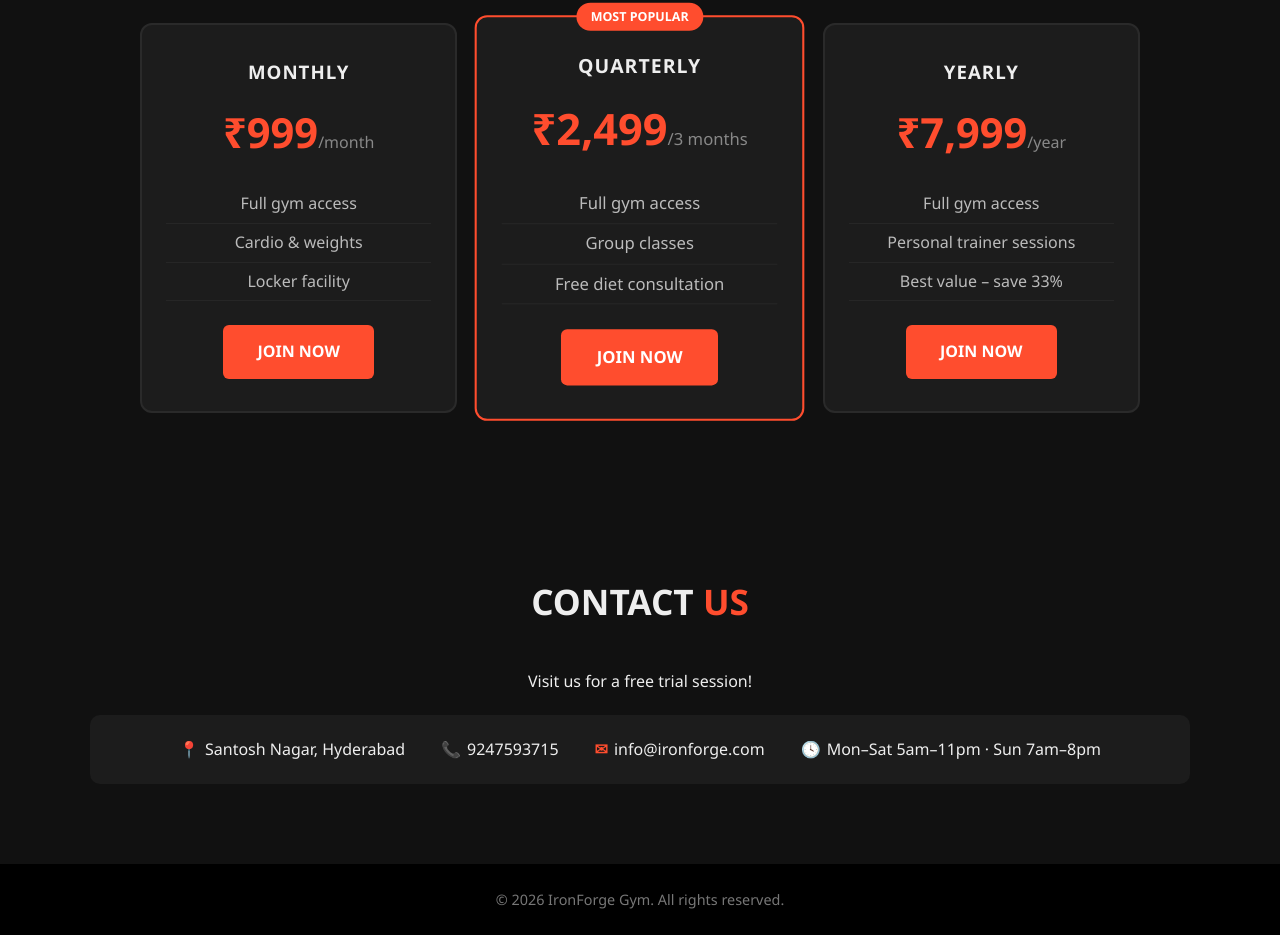
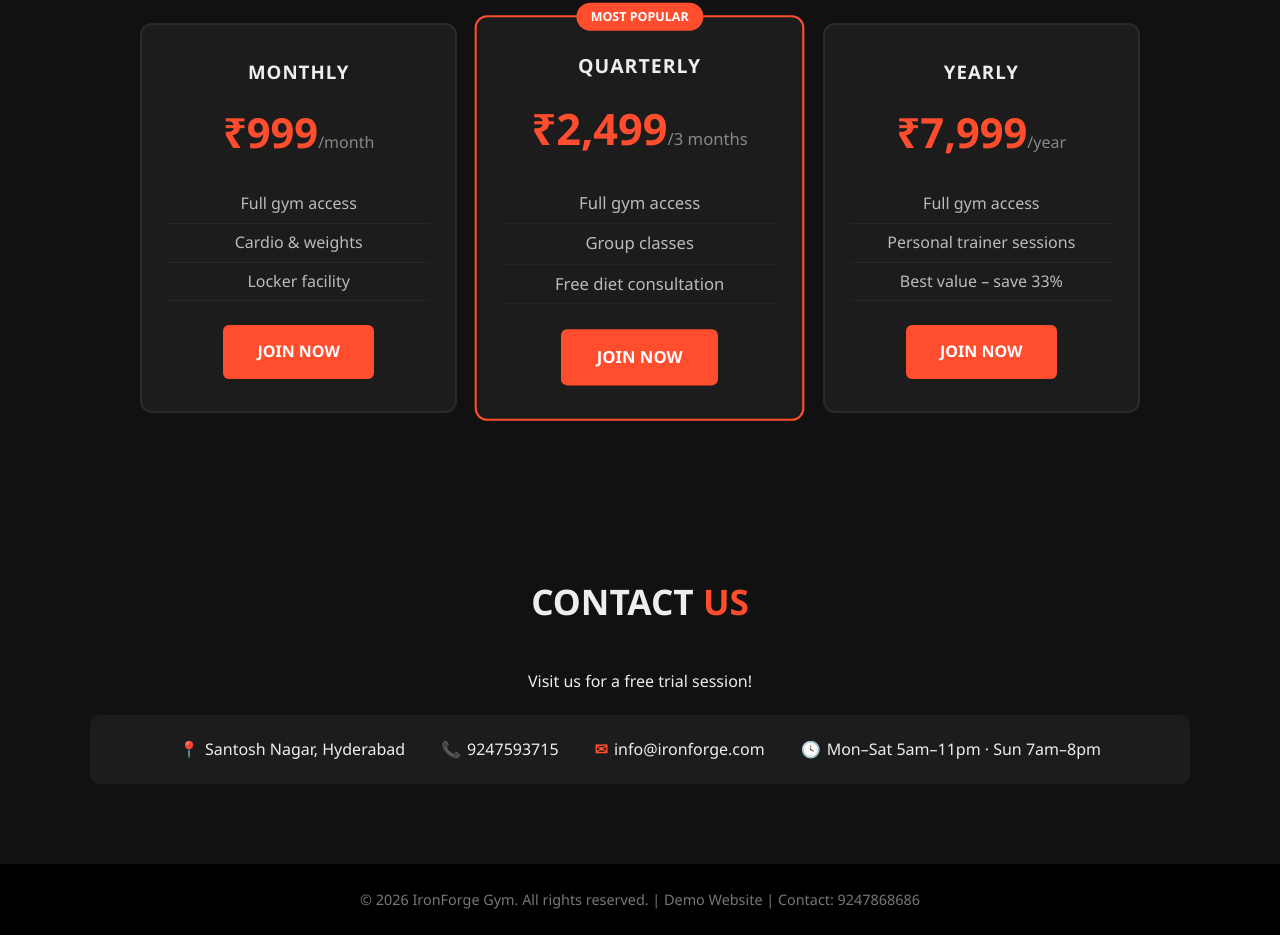
Before and after one commit to KIRAAK-CODER/LEARNING, a plain HTML site: page index.html in a window 1280 px wide. Shown: the part 2066-3001 px from the top of the page. Drawn offline with Linux system fonts and the light colour scheme.

Commit message:
Add demo website note and contact number to footer
Co-Authored-By: Claude Sonnet 5.5 <noreply@anthropic.com>

```diff
--- a/index.html
+++ b/index.html
@@ -169,7 +169,7 @@
   </a>
 </div>
 
-<footer>&copy; 2026 IronForge Gym. All rights reserved.</footer>
+<footer>&copy; 2026 IronForge Gym. All rights reserved. | Demo Website | Contact: <a href="tel:+919247868686">9247868686</a></footer>
 
 </body>
 </html>
```
